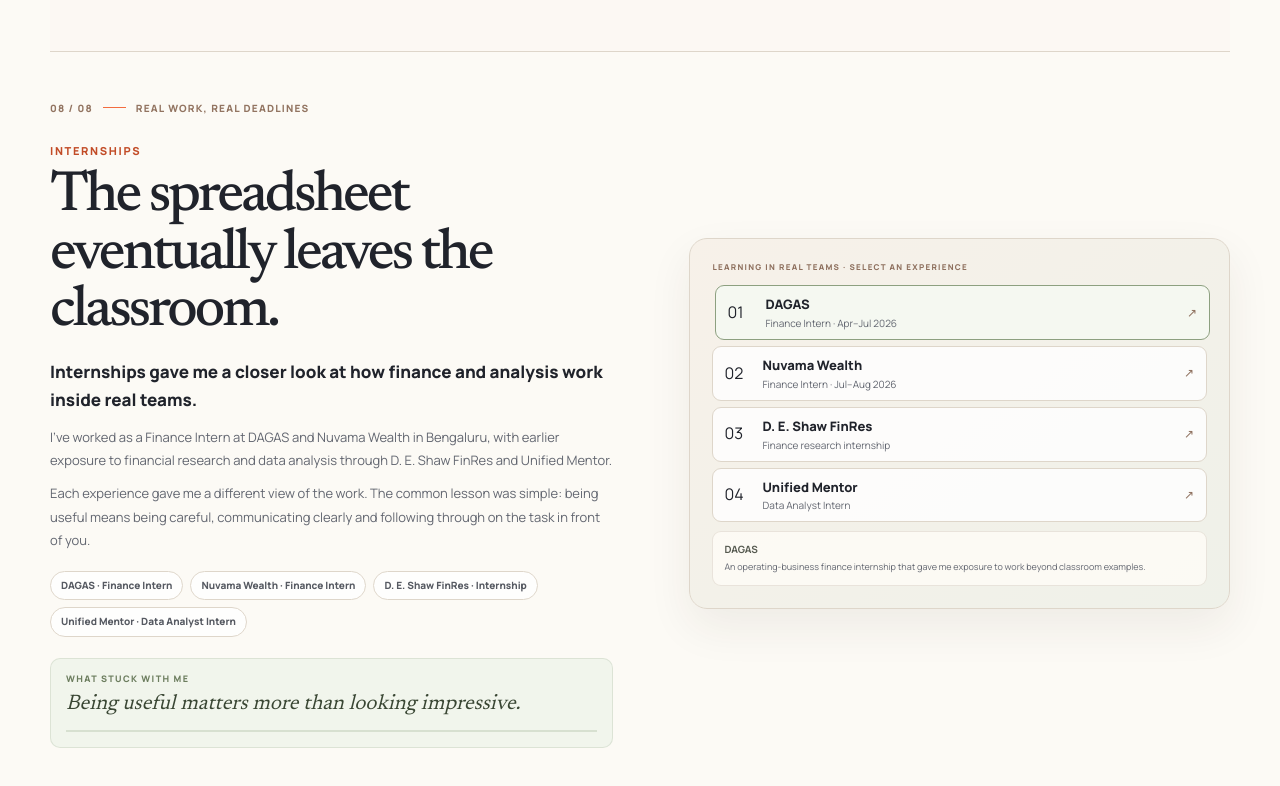
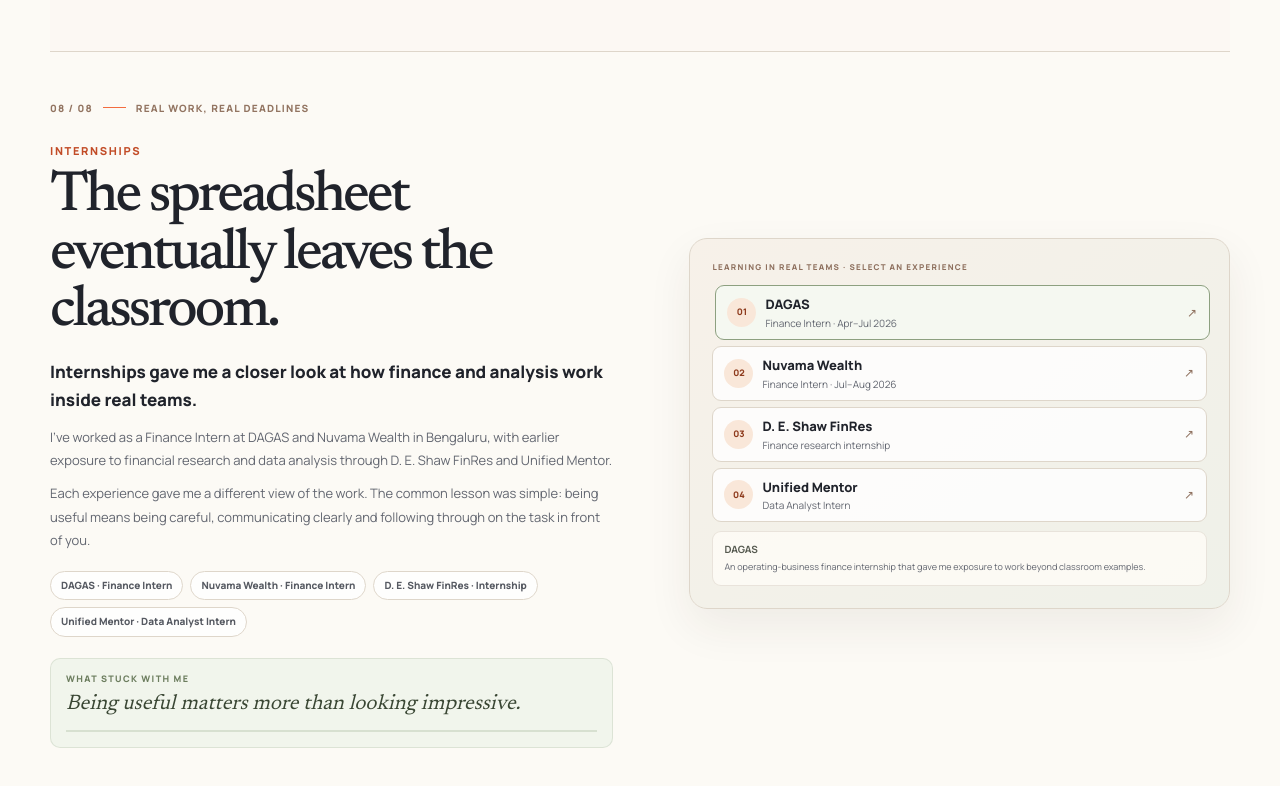
Before and after one commit to aman482006-beep/MY-WEBSITE, a Next.js app: page /story in a window 1280 px wide. Shown: the part 7643-8429 px from the top of the page. Built offline with nearby package versions, Linux system fonts and the light colour scheme.

Commit message:
Polish selectable internship card markers

```diff
--- a/src/app/story.css
+++ b/src/app/story.css
@@ -1280,3 +1280,16 @@ html.aj-story-motion-ready .aj-story-scene[data-revealed="false"] .aj-story-buil
   .aj-story-work-list > button,
   .aj-story-flow .flow-step { transition: none !important; }
 }
+
+/* Keep selectable work-history number markers as compact visual anchors. */
+.aj-story-work-list > button > span {
+  display: grid;
+  place-items: center;
+  width: 29px;
+  height: 29px;
+  border-radius: 50%;
+  color: #8E3B1D;
+  background: #F9E7D9;
+  font-size: 9px;
+  font-weight: 900;
+}
```
